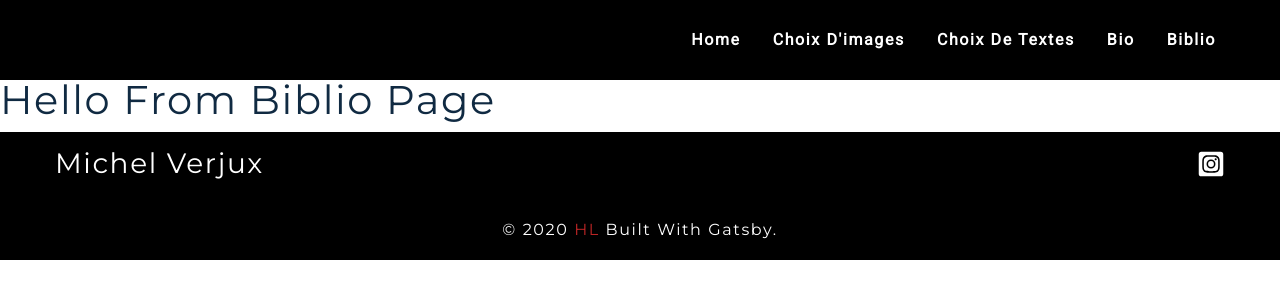
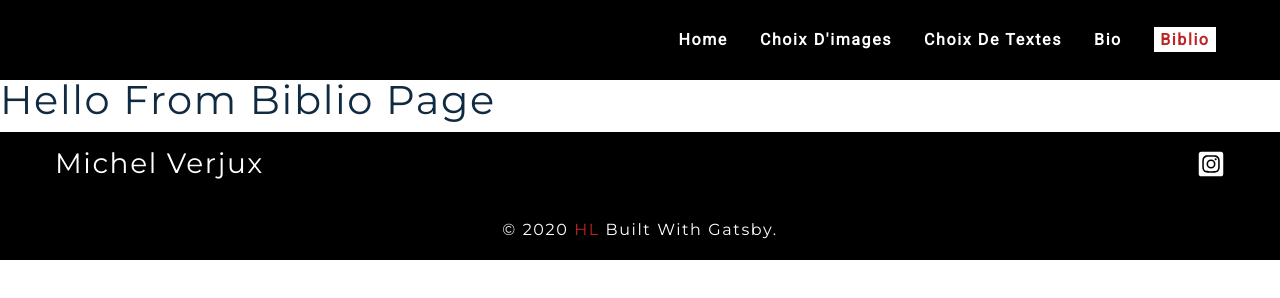
Before and after one commit to Orphee1/gatsby-michel-verjux, a Gatsby site: page /biblio in a window 1280 px wide. Built offline with nearby package versions, Linux system fonts and the light colour scheme; Gatsby itself is replaced by a stand-in of ours.

Commit message:
edit siteMetadata

```diff
--- a/gatsby-config.js
+++ b/gatsby-config.js
@@ -4,7 +4,7 @@ module.exports = {
     description: "Portfolio of Michel Verjux artist",
     author: "Hugo Lattard",
     titleTemplate: "Michel Verjux",
-    url: "https://michel-verjux.com",
+    siteUrl: "https://michel-verjux.com",
     // image: "",
     twitterUsername: `@HugoLattard`,
 
--- a/root-wrapper.js
+++ b/root-wrapper.js
@@ -40,6 +40,7 @@ Variables
   --clr-grey-10: #f1f5f8;
   --clr-white: #fff;
   --clr-red-dark: hsl(360, 67%, 44%);
+  /* 	#bb2525 */
   --clr-red-light: hsl(360, 71%, 66%);
   --clr-green-dark: hsl(125, 67%, 44%);
   --clr-green-light: hsl(125, 71%, 66%);
@@ -224,7 +225,10 @@ p {
   color: var(--clr-red-dark);
 
 }
-
+/* gatsby links */
+.active-link {
+color: var(--clr-red-dark);
+}
 
 /*
 ===============
--- a/src/components/Landing.js
+++ b/src/components/Landing.js
@@ -29,7 +29,10 @@ const Landing = () => {
 <button
 onClick={closeLanding}
 >
-
+<div className="section-center landing-center">
+  <h1>Michel Verjux</h1>
+  <p>Isabelle Lartault et Michel Verjux, <i>Tout le reste est dans l'ombre</i>, Nuit Blanche, Paris, 2010. &copy; André Morin.</p>
+</div>
 </button>
       </BackGround>
     </Wrapper>
@@ -51,4 +54,40 @@ button {
   outline: none;
   background: transparent;
 }
+.landing-center {
+height: 85%;
+display: grid;
+grid-template-rows: 50% 50%;
+grid-template-columns: 50% 50%;
+p {
+  grid-row: 2/3;
+  color: var(--clr-white);
+  place-self: end end;
+  width: 100px;
+  font-size: 0.8rem;
+  text-align: right;
+
+}
+h1 {
+  grid-row: 2/3;
+  color: var(--clr-white);
+  align-self: start ;
+  justify-self: start;
+
+}
+}
+  @media screen and (min-width: 800px) {
+.landing-center {
+   height: 90%;
+h1 {
+  grid-column: 1/3;
+  align-self: end;
+}
+p {
+  grid-column: 2/3;
+  width: 400px;
+}
+}
+
+}
 `
--- a/src/constants/links.js
+++ b/src/constants/links.js
@@ -30,11 +30,19 @@ const links = [
 
 ]
 
+const activeStyles = {
+  color: "#bb2525",
+  background: "white",
+  padding: "0.2rem 0.4rem",
+  borderRadius : "O.25rem"
+}
+
 const tempLinks = links.map(link => {
   const {id, text, url} = link
 return <li key={id} >
 <Link
 to={url}
+activeStyle={activeStyles}
 >
 {text}
 </Link>
```
